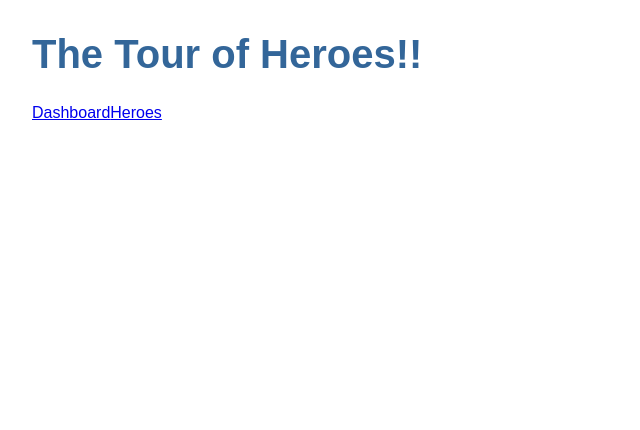
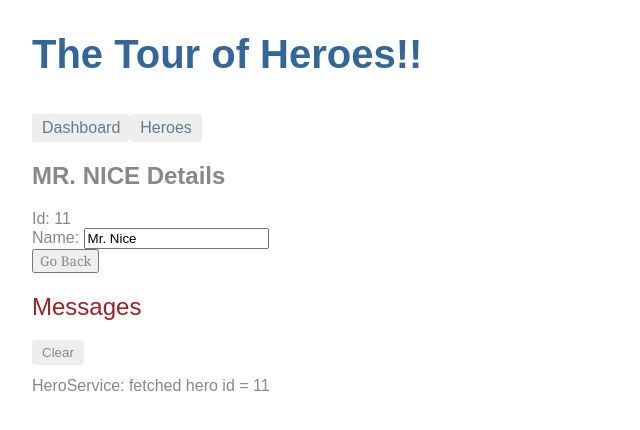
Before and after one commit to alvalle09/Angular_TourOfHeroes, an Angular app: page /detail/11 in a window 1280 px wide. Shown: the top 430 px of the page, without its empty margins (0-640 px from the left). Built offline with nearby package versions, Linux system fonts and the light colour scheme.

Commit message:
finish routing tutorial

```diff
--- a/src/app/Components/dashboard/dashboard.component.css
+++ b/src/app/Components/dashboard/dashboard.component.css
@@ -7,7 +7,7 @@
     padding-bottom: 20px;
 }
 
-[class*='col-']: :last-of-type {
+[class*='col-']:last-of-type {
     padding-right: 0;
 }
 
--- a/src/app/Components/dashboard/dashboard.component.ts
+++ b/src/app/Components/dashboard/dashboard.component.ts
@@ -1,5 +1,5 @@
 import { Component, OnInit } from '@angular/core';
-import { Hero } from '../../hero';
+import { Hero } from "../../Hero.1";
 import { HeroService } from '../../hero.service';
 
 
--- a/src/app/Components/hero-detail/hero-detail.component.html
+++ b/src/app/Components/hero-detail/hero-detail.component.html
@@ -10,4 +10,7 @@
             <input [(ngModel)]="hero.name" placeholder="name">
         </label>
     </div>
+
+    <button (click)="goBack()">Go Back</button>
+
  </div>
--- a/src/app/Components/hero-detail/hero-detail.component.ts
+++ b/src/app/Components/hero-detail/hero-detail.component.ts
@@ -1,5 +1,9 @@
 import { Component, OnInit, Input } from '@angular/core';
-import { Hero } from '../../hero';
+import { Hero } from "../../Hero.1";
+import { ActivatedRoute } from '@angular/router';
+import { Location } from '@angular/common'
+import { HeroService } from '../../hero.service';
+
 
 
 @Component({
@@ -10,9 +14,28 @@ import { Hero } from '../../hero';
 export class HeroDetailComponent implements OnInit {
   @Input() hero: Hero;
 
-  constructor() { }
+  constructor(
+    private route: ActivatedRoute,
+    private heroService: HeroService,
+    private location: Location
+  ) { }
 
-  ngOnInit() {
+  ngOnInit(): void {
+    this.getHero();
   }
 
+  getHero(): void {
+    // route.snapshot is a static mimage of the route info shortly after the component is created
+    // The JavaScript (+) operator converts the string to a number, which is what a hero id should be.
+    const id = +this.route.snapshot.paramMap.get('id');
+    this.heroService.getHero(id)
+    .subscribe(hero => this.hero = hero);
+  }
+
+  goBack(): void {
+    this.location.back();
+  }
+
+
+
 }
--- a/src/app/Components/heroes/heroes.component.ts
+++ b/src/app/Components/heroes/heroes.component.ts
@@ -1,7 +1,7 @@
 import { Component, OnInit } from '@angular/core';
 // use '../../ ' to move up 2 levels in dir structure
 import { HEROES } from '../../mock-heroes';
-import { Hero } from '../../hero';
+import { Hero } from "../../Hero.1";
 import { HeroService } from '../../hero.service';
 
 import { TestBed } from '@angular/core/testing';
@@ -14,20 +14,12 @@ import { TestBed } from '@angular/core/testing';
 
 
 export class HeroesComponent implements OnInit {
+  heroes: Hero[];
 
-  heroes: Hero[];
-  selectedHero: Hero;
-
-  constructor(private heroService: HeroService) {
-
-  }
+  constructor(private heroService: HeroService) {  }
 
   ngOnInit() {
     this.getHeroes();
-  }
-
-  onSelect(hero: Hero): void {
-    this.selectedHero = hero;
   }
 
   getHeroes(): void {
--- /dev/null
+++ b/src/app/Hero.1.ts
@@ -0,0 +1,4 @@
+export class Hero {
+    id: number;
+    name: string;
+}
--- a/src/app/app.component.css
+++ b/src/app/app.component.css
@@ -3,7 +3,7 @@
 h1 {
     color: #369;
     font-family: Arial, Helvetica, sans-serif;
-    font-size: 250%
+    font-size: 250%;
 }
 
 h2, h3 {
@@ -24,3 +24,22 @@ body, input[type="text"], button {
 * {
     font-family: Arial, Helvetica, sans-serif;
 }
+
+nav a {
+    padding: 5px 10px;
+    text-decoration: none;
+    margin-top: 10px;
+    display: inline-block;
+    background-color: #eee;
+    border-radius: 4px;
+  }
+  nav a:visited, a:link {
+    color: #607d8b;
+  }
+  nav a:hover {
+    color: #039be5;
+    background-color: #cfd8dc;
+  }
+  nav a.active {
+    color: #039be5;
+  }
--- a/src/app/hero.service.ts
+++ b/src/app/hero.service.ts
@@ -1,5 +1,5 @@
 import { Injectable } from '@angular/core';
-import { Hero } from './hero';
+import { Hero } from "./Hero.1";
 import { HEROES } from './mock-heroes';
 import { Observable, of } from 'rxjs';
 import { MessageService } from './message.service';
@@ -19,4 +19,13 @@ export class HeroService {
     this.messageService.add('HeroService: fetched heroes');
     return of(HEROES);
   }
+
+  getHero(id: number): Observable<Hero> {
+    // TODO: send the message _after_ fetching th hero
+    this.messageService.add(`HeroService: fetched hero id = ${id}`); // note backticks here
+    return of(HEROES.find(hero => hero.id === id));
+  }
+
+
+
 }
--- a/src/app/mock-heroes.ts
+++ b/src/app/mock-heroes.ts
@@ -1,7 +1,5 @@
 
-// mock heroes, hard-coded data for initial testing
-
-import { Hero } from './hero';
+import { Hero } from "./Hero.1";
 
 export const HEROES: Hero[] = [
     { id: 11, name: 'Mr. Nice' },
```
